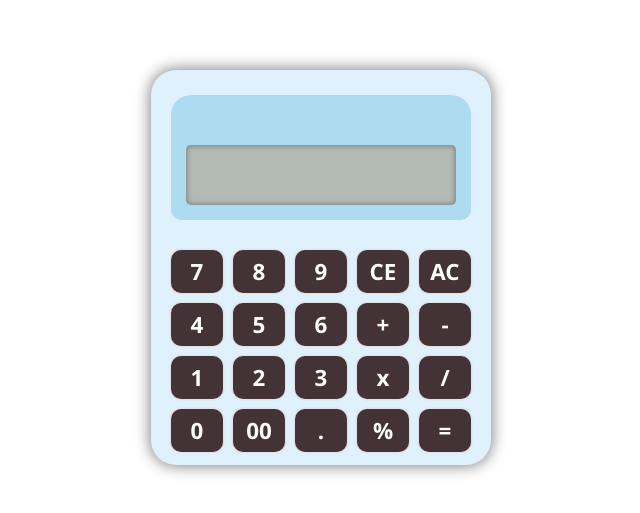
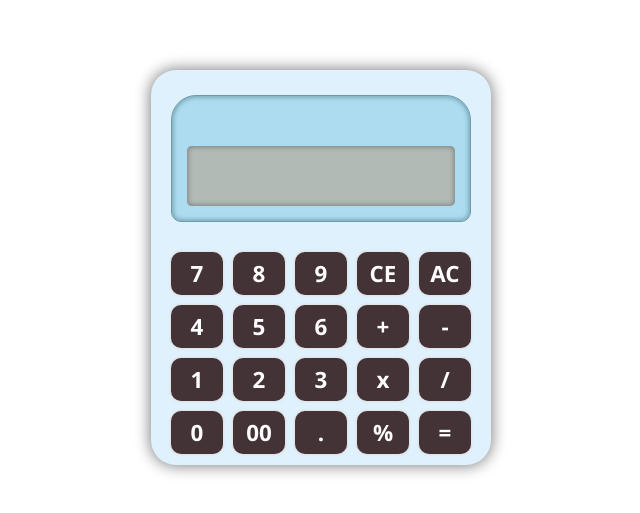
Before and after one commit to rashel68/module-08, a plain HTML site: page calculator.html in a window 1280 px wide. Shown: the part 141-654 px from the top of the page, without its empty margins (319-959 px from the left). Drawn offline with Linux system fonts and the light colour scheme.

Commit message:
correction

```diff
--- a/calculator.html
+++ b/calculator.html
@@ -26,7 +26,9 @@
             margin-bottom: 30px;
             background-color: #ADDCF0;
             padding: 50px 15px 15px;
-            border-radius: 20px 20px 10px 10px;
+            border-radius: 25px 25px 10px 10px;
+            border: 1px solid #6E9BAA;
+            box-shadow: inset 0px 0px 5px 1px #6E9BAA;
         }
         .display{
             padding: 30px 5px;
```
